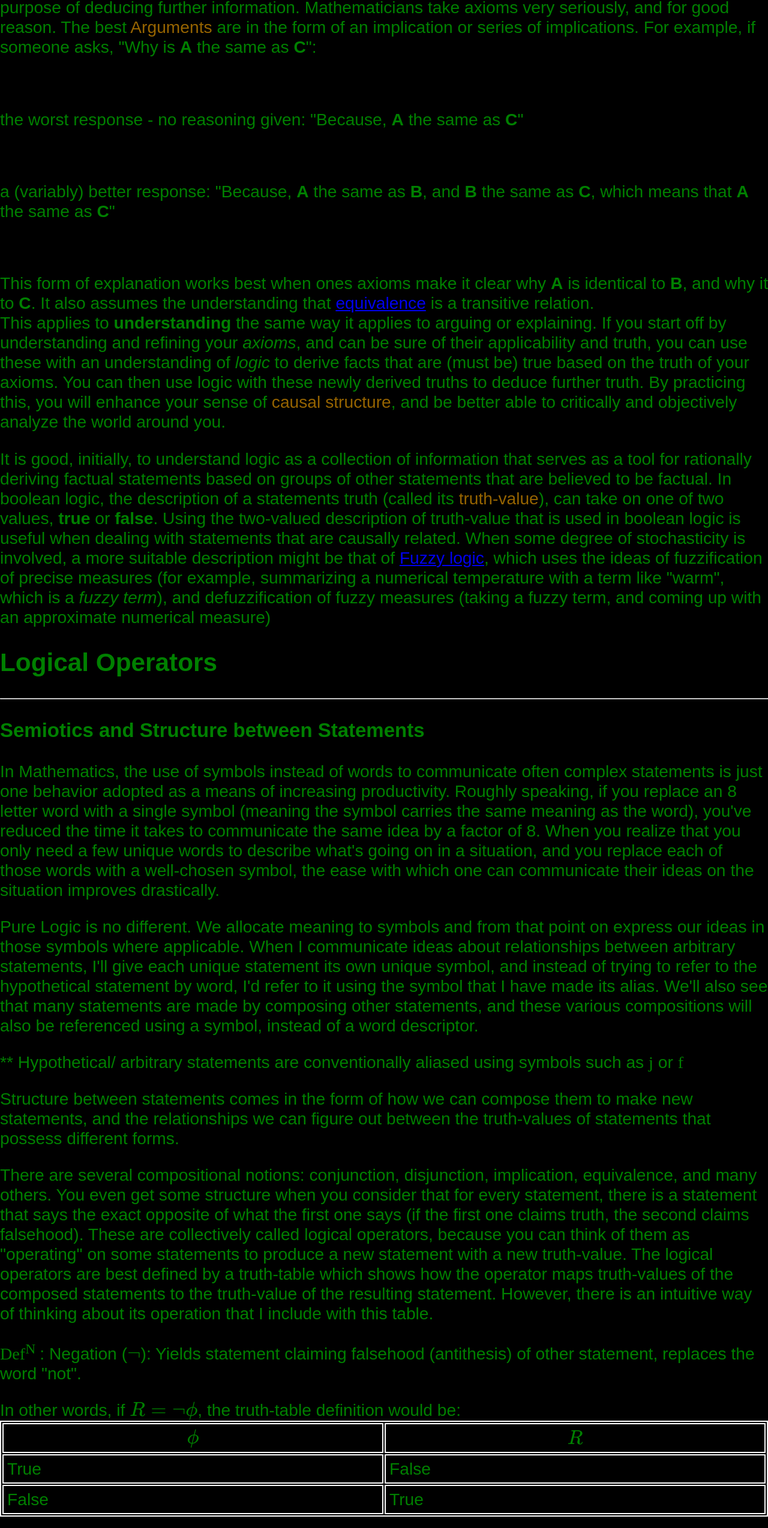
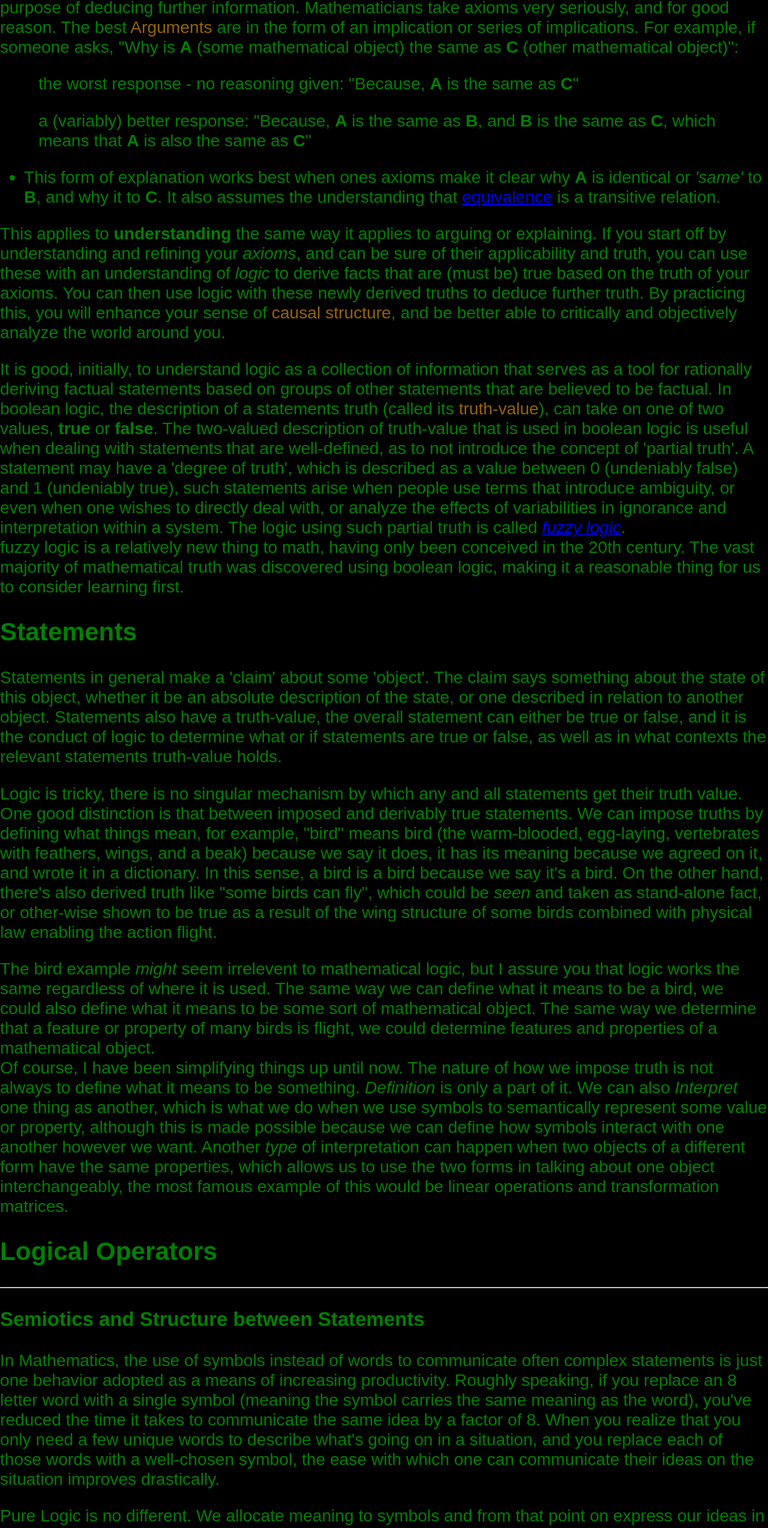
Before and after one commit to oSketchMastah/oSketchMastah.github.io, a plain HTML site: page KI/Math/Logic/ThoughtLaws.html in a window 1280 px wide. Shown: the part 1320-3868 px from the top of the page at 60% size. Drawn offline with nearby package versions, Linux system fonts and the light colour scheme.

Commit message:
Add files via upload

```diff
--- a/KI/DefaultStyle.css
+++ b/KI/DefaultStyle.css
@@ -48,6 +48,9 @@ img {
 	padding: 20px;
 }
 
+p.indent {
+	margin-left: 5vw;
+}
 .keywrd {
 	color: rgb(150, 100, 0);
 }
--- a/KI/Math/Logic/ThoughtLaws.html
+++ b/KI/Math/Logic/ThoughtLaws.html
@@ -1,5 +1,5 @@
 <!DOCTYPE html>
-<html>
+<html lang="en">
 <!-- ******************************************************************** Head ********************************************************************** -->
 <head>
 	<!-- Set a Title -->
@@ -86,22 +86,45 @@
 	<p>There are some understandings of the terms I have used in my description of these laws that will come in handy:<br>
 		Ones <span class="keywrd">Axioms</span> are all of the statements that are assumed, deemed, or imposed to be true for the purpose of deducing further information.
 		Mathematicians take axioms very seriously, and for good reason. The best <span class="keywrd">Arguments</span> are in the form of an implication or series
-		of implications. For example, if someone asks, "Why is <b>A</b> the same as <b>C</b>":<br>
-		<pre>	</pre> the worst response - no reasoning given: "Because, <b>A</b> the same as <b>C</b>"<br>
-		<pre>   </pre> a (variably) better response: "Because, <b>A</b> the same as <b>B</b>, and <b>B</b> the same as <b>C</b>, which means that <b>A</b> the same as <b>C</b>"<br>
-		<pre>   	</pre> This form of explanation works best when ones axioms make it clear why <b>A</b> is identical to <b>B</b>, and why it to <b>C</b>. It also assumes the understanding
-				that <a href="https://en.wikipedia.org/wiki/Equivalence_relation">equivalence</a> is a transitive relation. </a> <br>
-		This applies to <b>understanding</b> the same way it applies to arguing or explaining. If you start off by understanding and refining your <i>axioms</i>, and can be sure of their
+		of implications. For example, if someone asks, "Why is <b>A</b> (some mathematical object) the same as <b>C</b> (other mathematical object)":</p>
+		<p class="indent"> the worst response - no reasoning given: "Because, <b>A</b> is the same as <b>C</b>"</p>
+		<p class="indent"> a (variably) better response: "Because, <b>A</b> is the same as <b>B</b>, and <b>B</b> is the same as <b>C</b>, which means that <b>A</b> is also the same as <b>C</b>" <ul>
+			<li>  	This form of explanation works best when ones axioms make it clear why <b>A</b> is identical or <i>'same'</i> to <b>B</b>, and why it to <b>C</b>. It also assumes the understanding
+				that <a href="https://en.wikipedia.org/wiki/Equivalence_relation">equivalence</a> is a transitive relation. </li> </ul>
+		</p>
+		<p> This applies to <b>understanding</b> the same way it applies to arguing or explaining. If you start off by understanding and refining your <i>axioms</i>, and can be sure of their
 			applicability and truth, you can use these with an understanding of <i>logic</i> to derive facts that are (must be) true based on the truth of your axioms. You can then use
 			logic with these newly derived truths to deduce further truth. By practicing this, you will enhance your sense of <span class="keywrd">causal structure</span>, and be better
 			able to critically and objectively analyze the world around you.</p>
 	<p>It is good, initially, to understand logic as a collection of information that serves as a tool for rationally deriving factual statements based on groups
 		of other statements that are believed to be factual. In boolean logic, the description of a statements truth (called its <span class="keywrd">truth-value</span>),
-		can take on one of two values, <b>true</b> or <b>false</b>. Using the two-valued description of truth-value that is used in boolean logic is useful when dealing
-		with statements that are causally related. When some degree of stochasticity is involved, a more suitable description might be that of <a href="https://en.wikipedia.org/wiki/Fuzzy_logic">Fuzzy logic</a>,
-		which uses the ideas of fuzzification of precise measures (for example, summarizing a numerical temperature with a term like "warm", which is a <i>fuzzy term</i>), and
-		defuzzification of fuzzy measures (taking a fuzzy term, and coming up with an approximate numerical measure)
-
+		can take on one of two values, <b>true</b> or <b>false</b>. The two-valued description of truth-value that is used in boolean logic is useful when dealing
+		with statements that are well-defined, as to not introduce the concept of 'partial truth'. A statement may have a 'degree of truth', which is described as
+		a value between 0 (undeniably false) and 1 (undeniably true), such statements arise when people use terms that introduce ambiguity, or even when one wishes to
+		directly deal with, or analyze the effects of variabilities in ignorance and interpretation within a system. The logic using such
+		partial truth is called <i><a href="https://en.wikipedia.org/wiki/Fuzzy_logic">fuzzy logic</a></i>.<br>
+	fuzzy logic is a relatively new thing to math, having only been conceived in the 20th century. The vast majority of mathematical truth
+		was discovered using boolean logic, making it a reasonable thing for us to consider learning first.</p>
+	<h2>Statements</h2>
+	<p>Statements in general make a 'claim' about some 'object'. The claim says something about the state of this object, whether it be
+			an absolute description of the state, or one described in relation to another object. Statements also have a truth-value, the overall statement
+			can either be true or false, and it is the conduct of logic to determine what or if statements are true or false, as well as in what contexts the
+			relevant statements truth-value holds.</p>
+	<p>Logic is tricky, there is no singular mechanism by which any and all statements get their truth value. One good distinction is
+		that between imposed and derivably true statements. We can impose truths by defining what things mean, for example, "bird" means
+		bird (the warm-blooded, egg-laying, vertebrates with feathers, wings, and a beak) because we say it does, it has its meaning because we agreed on it,
+		and wrote it in a dictionary. In this sense, a bird is a bird because we say it's a bird. On the other hand, there's also derived truth like "some birds can fly", which could
+		be <i>seen</i> and taken as stand-alone fact, or other-wise shown to be true as a result of the wing structure of some birds combined with physical law enabling the action flight. </p>
+	</p>
+	<p>
+		The bird example <i>might</i> seem irrelevent to mathematical logic, but I assure you that logic works the same regardless of where it is used.
+		The same way we can define what it means to be a bird, we could also define what it means to be some sort of mathematical object. The same way we determine
+		that a feature or property of many birds is flight, we could determine features and properties of a mathematical object. <br>
+		Of course, I have been simplifying things up until now. The nature of how we impose truth is not always to define what it means to be something. <i>Definition</i>
+		is only a part of it. We can also <i>Interpret</i> one thing as another, which is what we do when we use symbols to semantically represent some value or property, although
+		this is made possible because we can define how symbols interact with one another however we want. Another <i>type</i> of interpretation can happen when two objects of
+		a different form have the same properties, which allows us to use the two forms in talking about one object interchangeably, the most famous example of this would be
+		linear operations and transformation matrices.
 	</p>
 	<h2>Logical Operators</h2>
 	<hr> <!--CopyPasta from here on out-->
@@ -185,10 +208,6 @@
 	This definition is chosen because it's a great definition, not only can we show it equivalent to the truth-table definition,
 	but it shows you can prove material equivalence of two statements by simply proving that both statements are implied by eachother, which is often much easier.
 <br>	</p>
-
-	<h3> Links </h3>
-	<div class="link">
-	</div>
 </body>
 <!-- *********************************************************************************************************************************************** -->
 </html>
--- a/index.html
+++ b/index.html
@@ -1,5 +1,5 @@
 <!DOCTYPE html>
-<html>
+<html lang="en">
 <!-- ******************************************************************** Head ********************************************************************** -->
 <head>
 	<title>ProjectFreeKnowledge.org</title>
@@ -9,7 +9,7 @@
 	<meta name="keywords" content="Free, learning, knowledge, information, math, science, computer, language">
 	<meta property="og:image" content="ProjectFreeKnowledge.png">
 	<link rel="stylesheet" href="KI/DefaultStyle.css">
-	<link rel="shortcut icon" href="favicon.png" type="image/x-icon" />
+	<link rel="shortcut icon" href="favicon.png" type="image/x-icon">
 </head>
 <!-- ******************************************************************** Body ********************************************************************** -->
 <body>
@@ -32,7 +32,7 @@
 			</div>
 		</div>
 		<div class="navClassCont">
-			<a href="KI/CompSciInterface.html"> CS </a>
+			<a href="KI/CompSciInterface.html"> CompSci </a>
 			<div class="dropTopNav" id="dtn-cs">
 				<a href="KI/CompSci/LangLibInterface.html"> Programming Language Library </a>
 				<a href="KI/CompSci/ConceptInterface.html"> Concepts and Vocabulary </a>
@@ -58,12 +58,12 @@
 		</div>
    </nav>
 	<div class="main_title">
-	<h1> Global Knowledge Interface </h1>
+	<h1> Global Knowledge Portal </h1>
 	</div>
 	<p> Welcome to the ProjectFreeKnowledge! The free knowledge project. </p>
 	<p> This website is designed to lead you to whatever knowledge you desire! Scroll over the "Navigate" tab on the navigation bar to see a drop-down list
 		of links leading to more knowledge-specific web pages. Use other tabs on the navigation bar to quickly reach specific domains of knowledge. </p>
-	<h3> Manifesto: </h3>
+	<h2> Manifesto: </h2>
 	<p> In my life, and in the lives of many, we've been victims of a scourge. Knowledge and its access points have, and are, being monopolized.
 		Access to quality learning resources costs serious money, something which low-income students simply cannot afford, and which is bound even to
 		deter middle-class students from learning what interests them. We need to realize that resolving this monopoly is paramount to the
@@ -94,12 +94,12 @@
 	</p>
 
 <hr>
-	<h3> Special Mentions </h3>
+	<h2> Special Mentions </h2>
 	<p> None of this would have been possible without the individuals that took the time in gathering, articulating, and displaying their unique knowledge on this
 		website for you to enjoy! The following list gives special mention to those who deserve thanks for their contributions in making this lusty dream a reality. </p>
 	<table class="staff">
 	   <tr>
-			<td>	<img src="==CONTRIBUTORS==/Mitchell_Willemsen.jpg" alt="Picture of Mitchell Willemsen"></img> </td>
+			<td>	<img src="==CONTRIBUTORS==/Mitchell_Willemsen.jpg" alt="Photo of Mitchell Willemsen"> </td>
 			<td>	<p style="text-align:center">Mitchell Willemsen</p>
 				<p> Mitchell is responsible for planning and starting this website, as well as for much of the websites code-base and information
 					provided through-out all of the four main subject domains. </p> </td>
```
Also changed, not shown: KI/CompSci/HowToInterface.html (+1 -1 lines), KI/CompSci/WhatToKnow/LowLevel.html (+1 -1 lines), KI/Math/Logic.html (+14 -13 lines), KI/MathInterface.html (+2 -2 lines).
